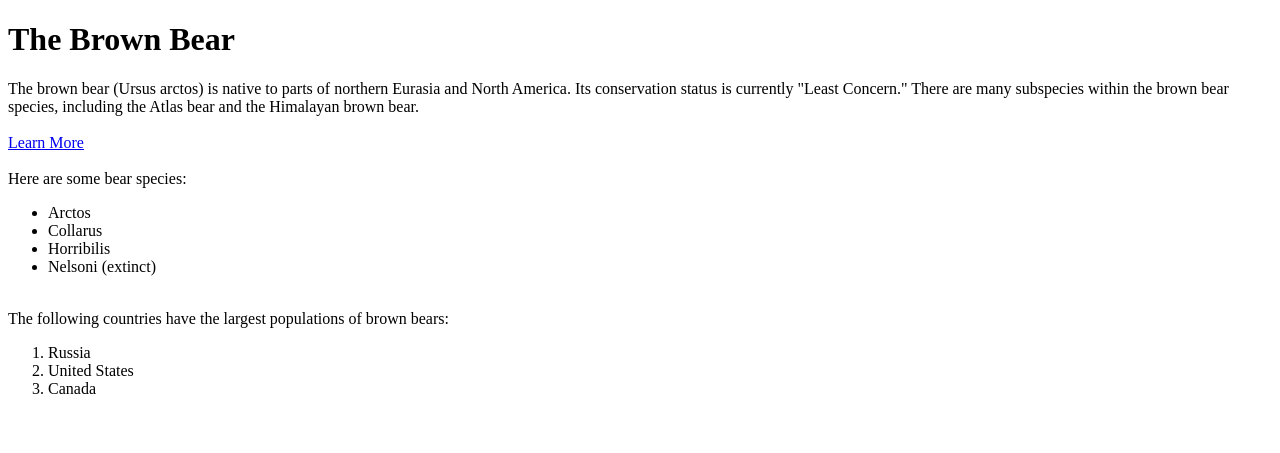
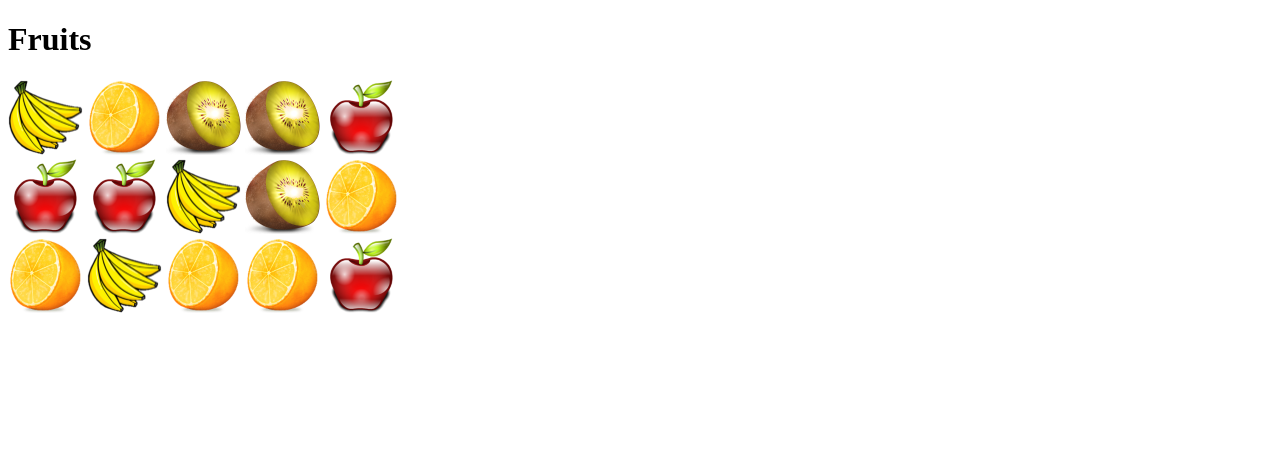
Before and after one commit to hatrang110906/hatrang110906.github.io, a plain HTML site: page week 2/ex2/fruit.html in a window 1280 px wide. Drawn offline with Linux system fonts and the light colour scheme.

Commit message:
Update fruit.html

```diff
--- a/week 2/ex2/fruit.html
+++ b/week 2/ex2/fruit.html
@@ -3,36 +3,30 @@
 <head>
     <meta charset="UTF-8"/>
     <meta name="viewport" content="width=device-width, initial-scale= 1.0">
-    <title><wiki-page class="html"></wiki-page></title>
+    <title>Fruits</title>
 </head>
 <body>
     <p>
-        <H1>The Brown Bear</H1>
+        <h1>Fruits</h1>
     </p>
     <p>
-        The brown bear (Ursus arctos) is native to parts of northern Eurasia and North America. Its conservation status is currently "Least Concern." There are many subspecies within the brown bear species, including the Atlas bear and the Himalayan brown bear.
+        <img src="banana.png" alt="">
+        <img src="orange.png" alt="">
+        <img src="kiwi.png" alt="">
+        <img src="kiwi.png" alt="">
+        <img src="apple.png" alt="">
         <br/> <!--emptyline -->
+        <img src="apple.png" alt="">
+        <img src="apple.png" alt="">
+        <img src="banana.png" alt="">
+        <img src="kiwi.png" alt="">
+        <img src="orange.png" alt="">
         <br/> <!--emptyline -->
-        <a href="https://en.wikipedia.org/wiki/Brown_bear">Learn More</a> <br/> <!--emptyline -->
-        <br/> <!--emptyline -->
-Here are some bear species:
-<br/> <!--emptyline -->
- <ul type="disc">
- <li>Arctos</li>
- <li>Collarus</li>
- <li>Horribilis</li>
- <li>Nelsoni (extinct)</li>
- </ul>
- <br/> <!--emptyline -->
- The following countries have the largest populations of brown bears:
- <br/> <!--emptyline -->
- <ol type="1">
-    <li>Russia</li>
-    <li>United States</li>
-    <li>Canada</li>
- </ol>
- <br/> <!--emptyline -->
- <img src="bear.jpg" alt="">
-</p>
+        <img src="orange.png" alt="">
+        <img src="banana.png" alt="">
+        <img src="orange.png" alt="">
+        <img src="orange.png" alt="">
+         <img src="apple.png" alt="">
+    </p>
 </body>
 </html>
```
